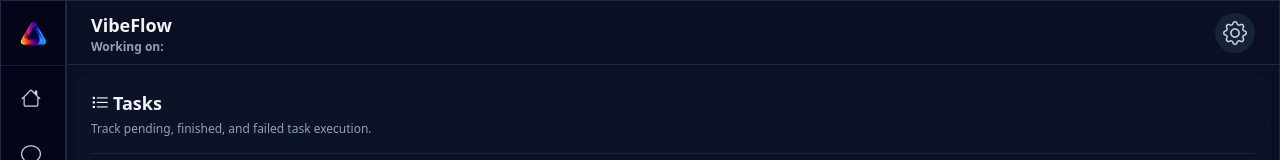
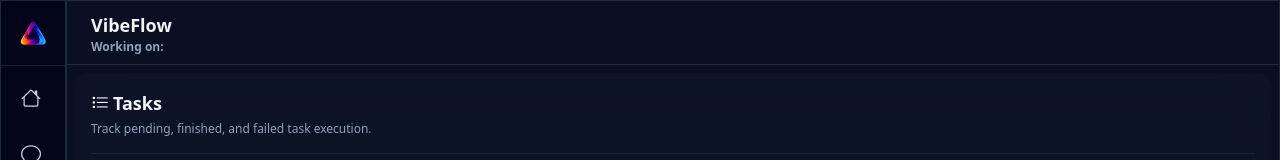
Before and after one commit to AndrewLang/matrix-codex-flow, an Angular app: page /workspace/tasks in a window 1280 px wide. Shown: the top 160 px of the page. Built offline with nearby package versions, Linux system fonts and the light colour scheme.

Commit message:
fix: comment out settings button in header component for future use

```diff
--- a/src/app/components/header/header.component.html
+++ b/src/app/components/header/header.component.html
@@ -7,10 +7,10 @@
         </p>
     </div>
     <div>
-        <button type="button"
+        <!-- <button type="button"
             class="grid h-10 w-10 place-items-center rounded-full bg-slate-800/75 text-slate-300 shadow-none transition hover:bg-slate-700/80 hover:text-white"
             aria-label="Settings">
             <mtx-icon icon="gear text-2xl"></mtx-icon>
-        </button>
+        </button> -->
     </div>
 </header>
```
